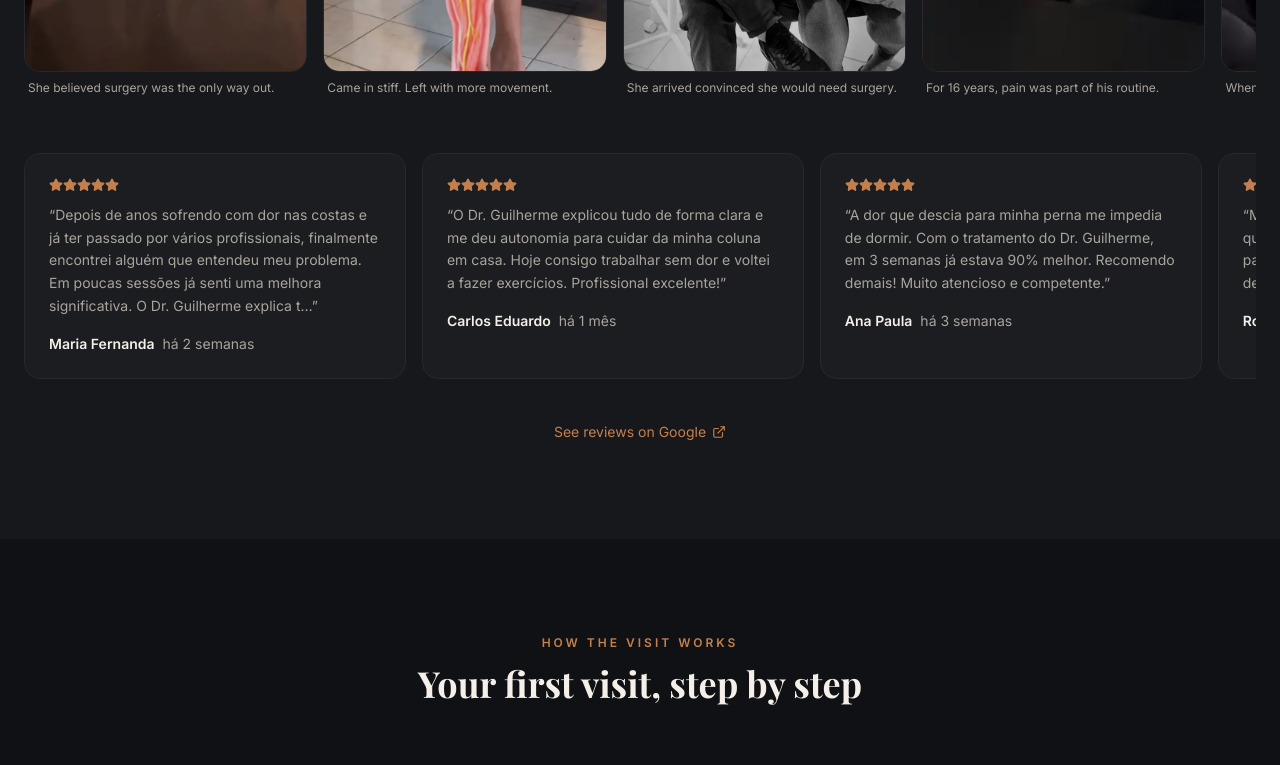
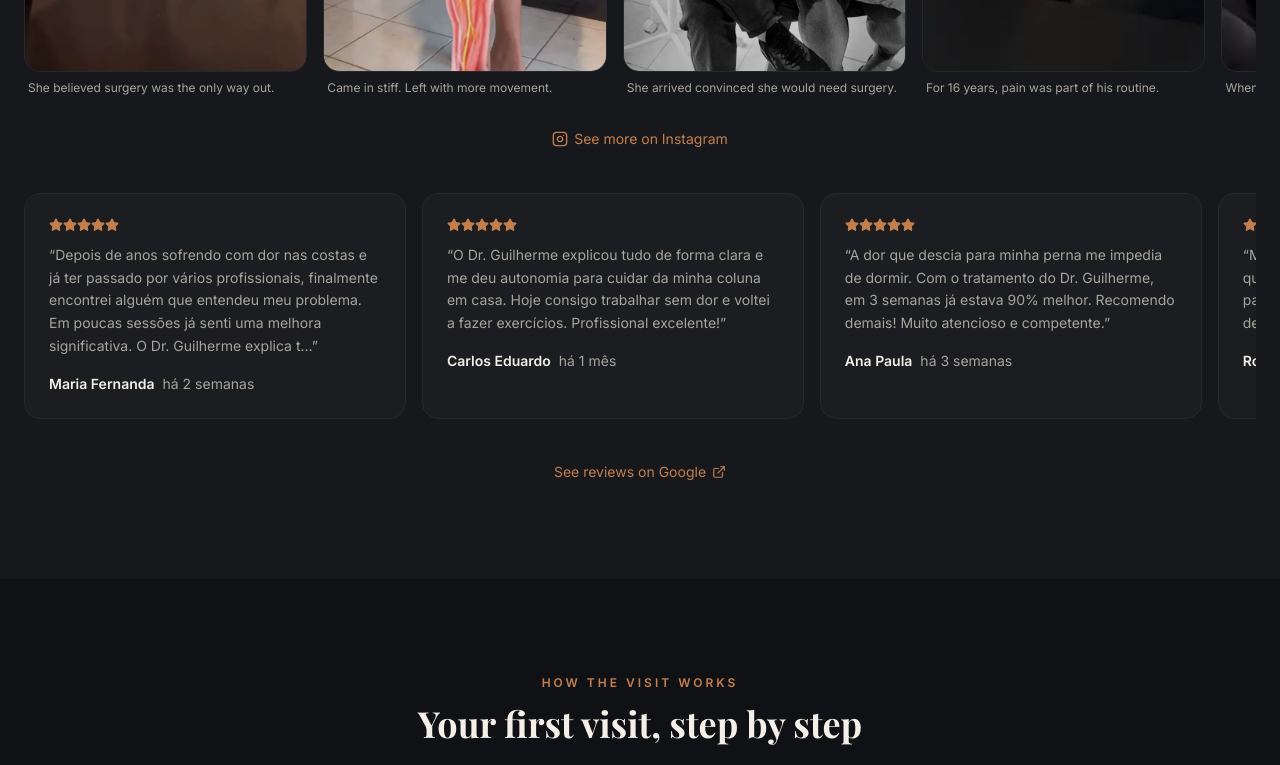
Before and after one commit to gabrielfontineli/physiotherapy-landingpage, a Next.js app: page /en/quiropraxia in a window 1280 px wide. Shown: the part 2780-3545 px from the top of the page. Built offline with nearby package versions, Linux system fonts and the light colour scheme; no server answers; a web font is replaced by a local one.

Commit message:
feat(quiropraxia): link Instagram nos depoimentos em vídeo + preenche handle
Co-Authored-By: Claude Opus 4.8 <noreply@anthropic.com>

```diff
--- a/components/quiropraxia/quiro-testimonials.tsx
+++ b/components/quiropraxia/quiro-testimonials.tsx
@@ -1,10 +1,11 @@
 "use client"
 
 import { useEffect, useState } from "react"
-import { Star, ExternalLink } from "lucide-react"
+import { Star, ExternalLink, Instagram } from "lucide-react"
 import { useTranslations } from "next-intl"
 import { Reveal } from "@/components/quiropraxia/reveal"
 import { LazyVideo } from "@/components/quiropraxia/lazy-video"
+import { INSTAGRAM_URL } from "@/lib/config"
 
 interface GoogleReview {
   author_name: string
@@ -78,6 +79,18 @@ export function QuiroTestimonials() {
                 </figure>
               ))}
             </div>
+            {INSTAGRAM_URL && (
+              <p className="mt-4 text-center">
+                <a
+                  href={INSTAGRAM_URL}
+                  target="_blank"
+                  rel="noopener noreferrer"
+                  className="inline-flex items-center gap-1.5 text-sm text-[var(--q-copper)] hover:underline"
+                >
+                  <Instagram className="h-4 w-4" /> {t("videoInstagram")}
+                </a>
+              </p>
+            )}
           </>
         )}
 
--- a/lib/config.ts
+++ b/lib/config.ts
@@ -15,5 +15,4 @@ export const WHATSAPP_QUIRO_URL = `${WHATSAPP_BASE}${encodeURIComponent(
   "Olá, Dr. Guilherme! Vim pela página de Quiropraxia e gostaria de agendar uma avaliação."
 )}`
 
-// ponytail: vazio até Guilherme confirmar handle — UI esconde ícone quando vazio
-export const INSTAGRAM_URL = ""
+export const INSTAGRAM_URL = "https://instagram.com/dr.guilhermecarvalho"
--- a/messages/en.json
+++ b/messages/en.json
@@ -384,6 +384,7 @@
       "ratingStatic": "5.0",
       "videoTitle": "Stories from patients who moved again",
       "videoAria": "Video testimonial",
+      "videoInstagram": "See more on Instagram",
       "videos": {
         "c1": "She believed surgery was the only way out.",
         "c2": "Came in stiff. Left with more movement.",
--- a/messages/pt.json
+++ b/messages/pt.json
@@ -384,6 +384,7 @@
       "ratingStatic": "5,0",
       "videoTitle": "Histórias de quem voltou a se mover",
       "videoAria": "Depoimento em vídeo",
+      "videoInstagram": "Ver mais no Instagram",
       "videos": {
         "c1": "Ela acreditava que a cirurgia era a única saída.",
         "c2": "Chegou travado. Saiu com mais movimento.",
```
